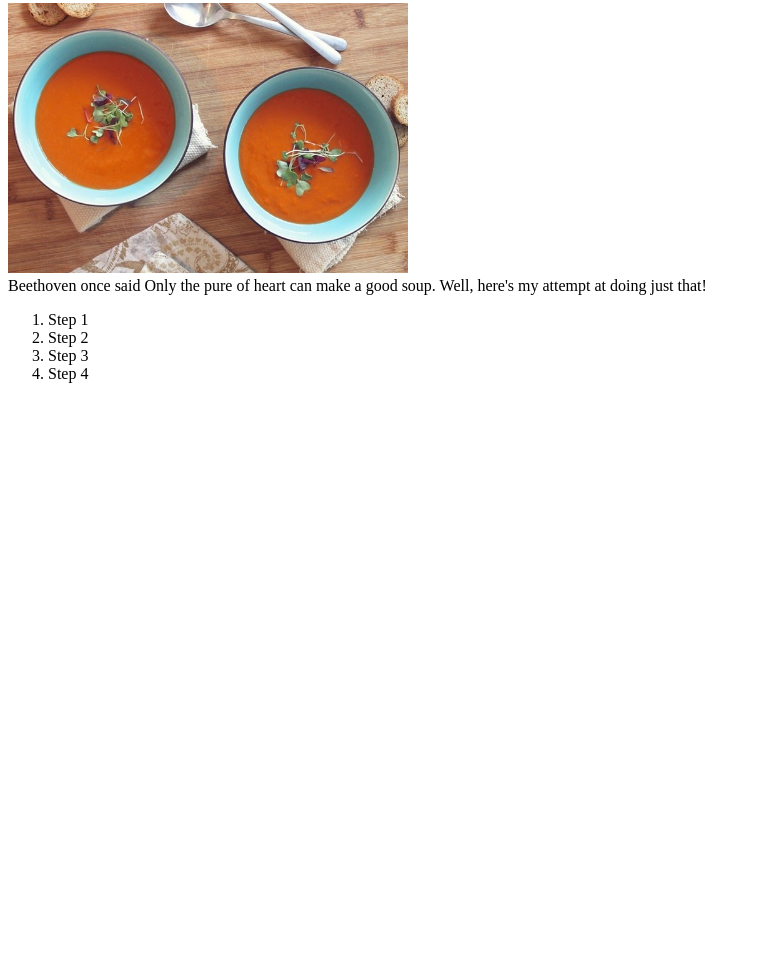
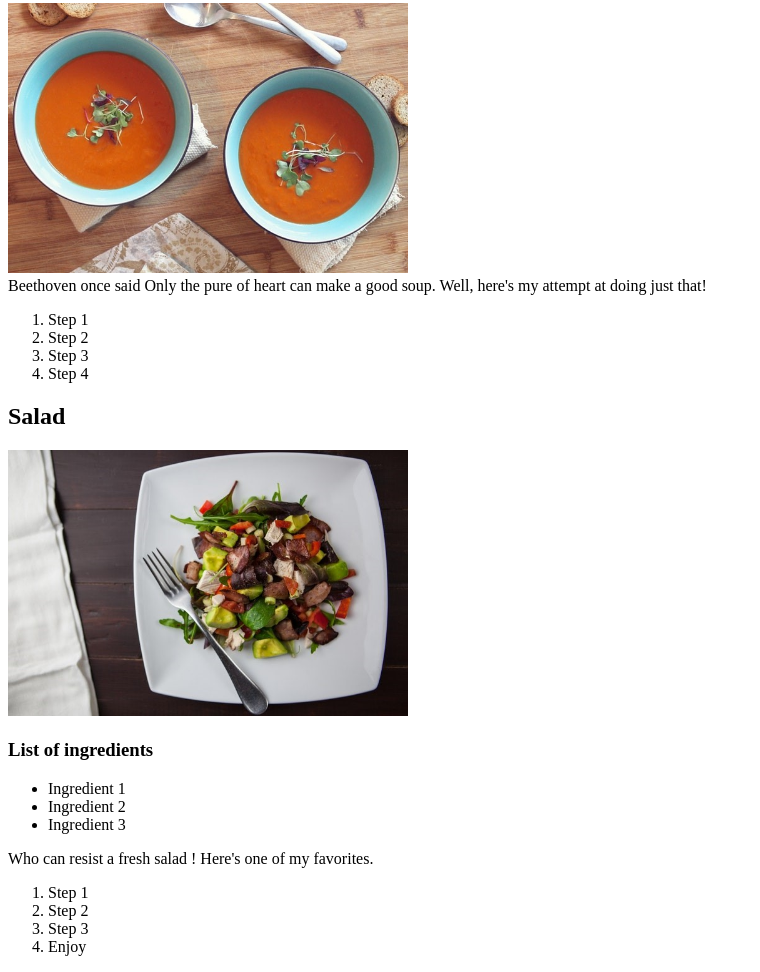
Before and after one commit to mfdezf/html-css-Edx-project, a plain HTML site: page index.html in a window 1280 px wide. Shown: the part 198-1170 px from the top of the page, without its empty margins (0-760 px from the left). Before the commit the page ends 800 px from the top, so only its background shows below. Drawn offline with Linux system fonts and the light colour scheme.

```diff
--- a/index.html
+++ b/index.html
@@ -28,6 +28,27 @@
                 <li>Step 3</li>
                 <li>Step 4</li>
             </ol>
+        </article>
+
+        <article>
+            <h2>Salad</h2>
+            <img src="resources/salad.jpg"/ width="400px" alt="Salad plate with a fork">
+            <h3>List of ingredients</h3>
+
+            <ul>
+                <li>Ingredient 1</li>
+                <li>Ingredient 2</li>
+                <li>Ingredient 3</li>
+            </ul>
+
+                <p>Who can resist a fresh salad ! Here's one of my favorites.</p>
+
+            <ol>
+                <li>Step 1</li>
+                <li>Step 2</li>
+                <li>Step 3</li>
+                <li>Enjoy </li>
+            </ol>
 
 
         </article>
```
